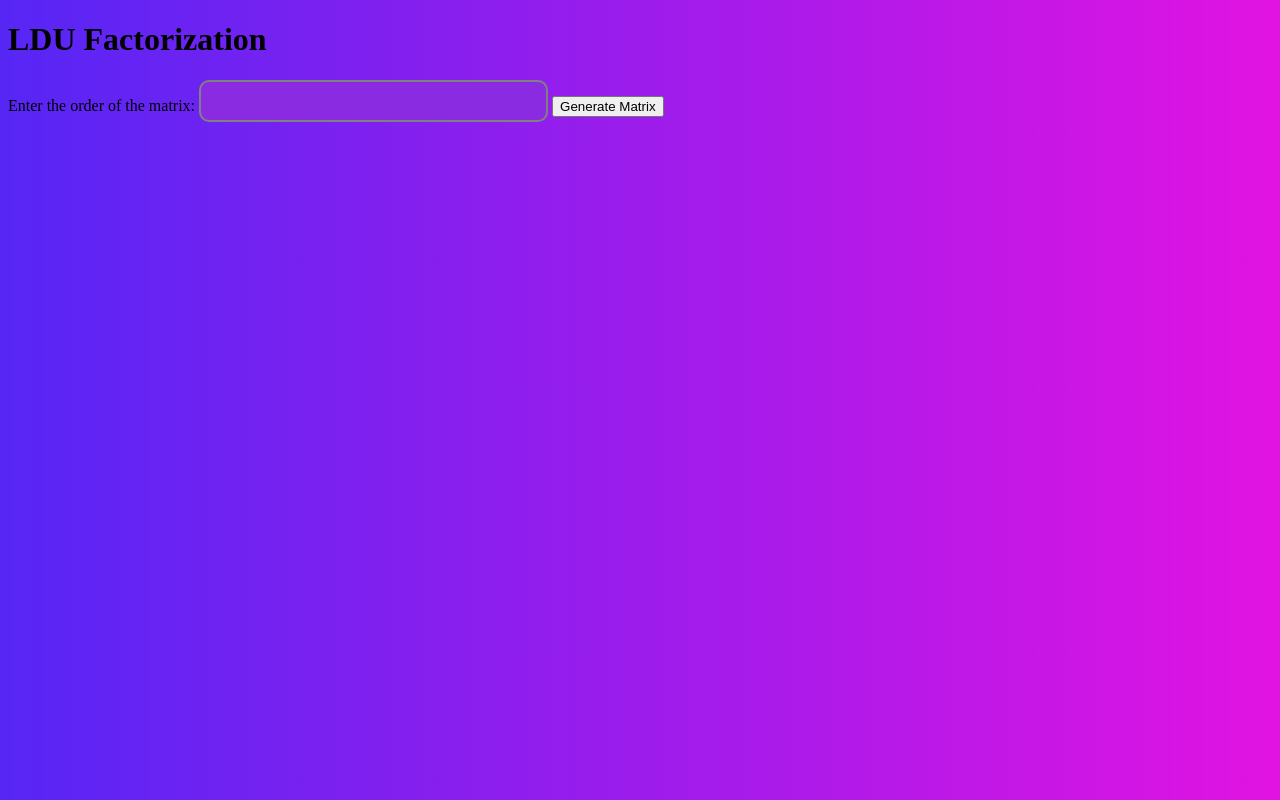
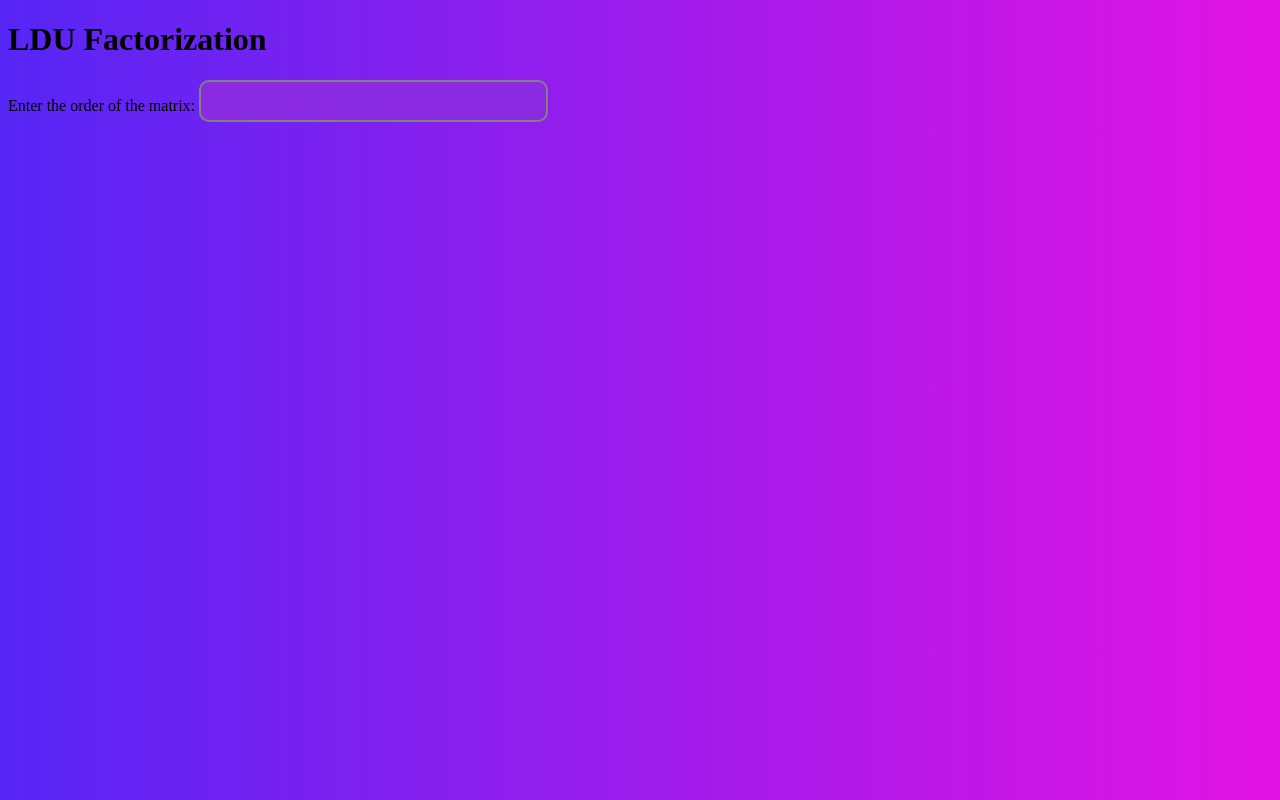
Before and after one commit to Disha-01-alt/Assignment_2, a plain HTML site: page index.html in a window 1280 px wide. Drawn offline with Linux system fonts and the light colour scheme.

Commit message:
Button Removed

```diff
--- a/index.html
+++ b/index.html
@@ -15,7 +15,6 @@
 	<div>
 		<label for="val">Enter the order of the matrix:</label>
 		<input type="number" id="val" min="1">
-		<button id="generate">Generate Matrix</button>
 	</div>
 	<div id="error" style="color: red;"></div>
 
```
